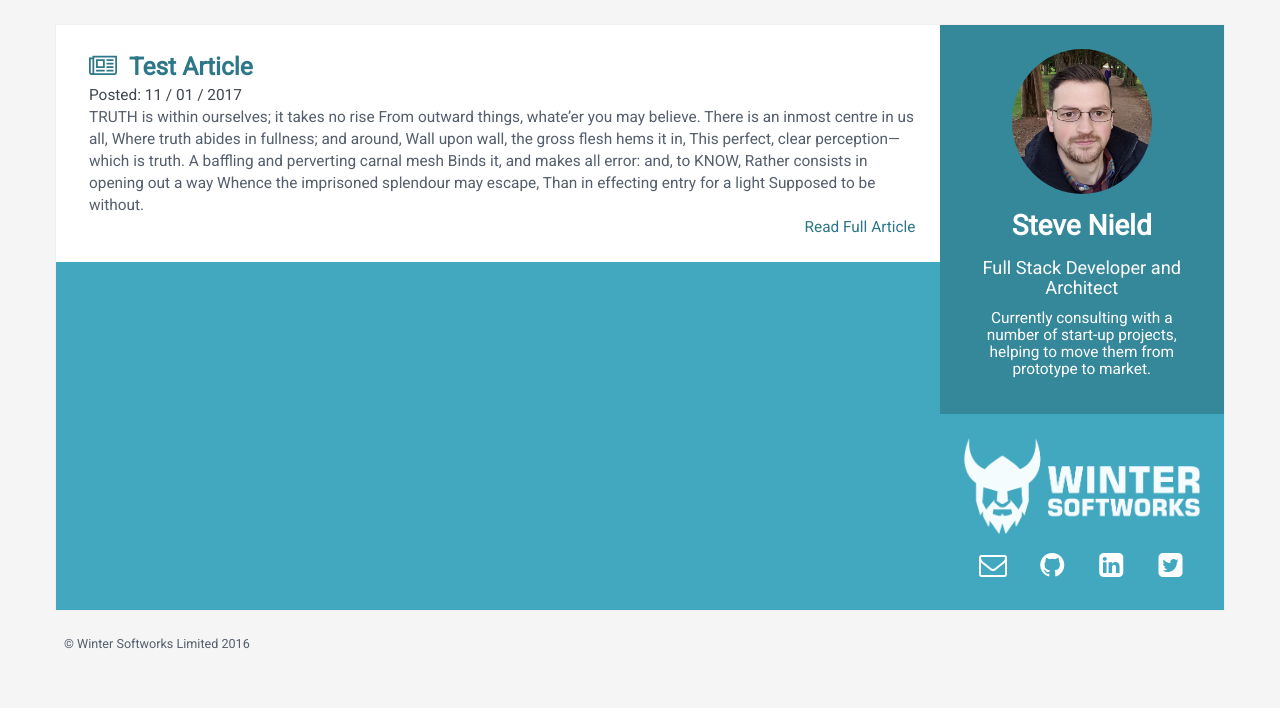
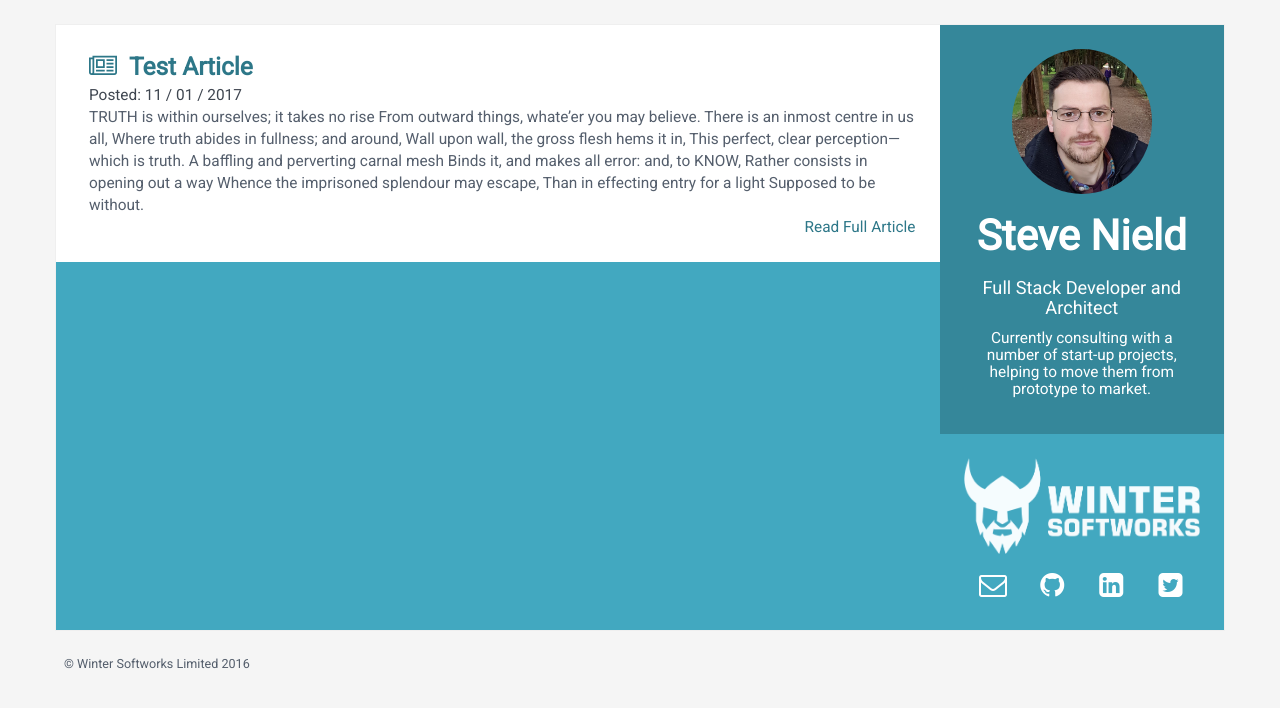
Before and after one commit to SteveNield/stevenield.github.io, a Jekyll site: the page built from index.html, in a window 1280 px wide. Shown: the top 708 px of the page. Built offline with Jekyll 4.4.1, drawn with Linux system fonts in a browser that asks for light colours.

Commit message:
Increased name size

```diff
--- a/_sass/_sidebar.scss
+++ b/_sass/_sidebar.scss
@@ -23,7 +23,7 @@
 
     .name {
       margin-top:12px;
-      font-size: $size-h1;
+      font-size: $size-name;
       font-weight: 900;
     }
 }
--- a/_sass/_variables.scss
+++ b/_sass/_variables.scss
@@ -8,6 +8,7 @@ $color-blue: #2D7788;
 $color-light-grey: #3F4650;
 $color-dark-grey: #545E6C;
 
+$size-name: 3.0em;
 $size-h1: 2.0em;
 $size-h2: 1.3em;
 $size-h3: 1.1em;
--- a/assets/css/style.css
+++ b/assets/css/style.css
@@ -17,7 +17,7 @@
     margin: 0 auto; }
   .profile .name {
     margin-top: 12px;
-    font-size: 2em;
+    font-size: 3em;
     font-weight: 900; }
 
 .contact-info {
```
Also changed, not shown: 1 other file.
